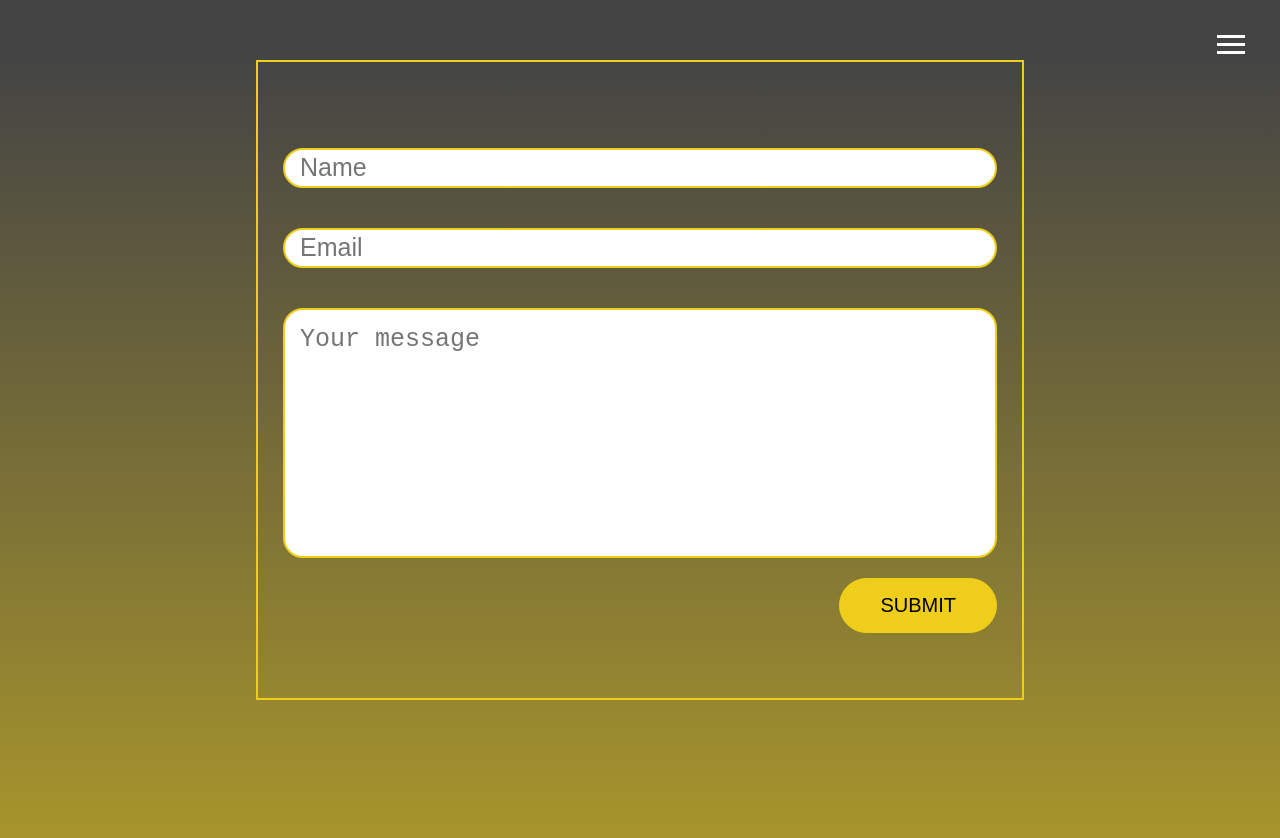
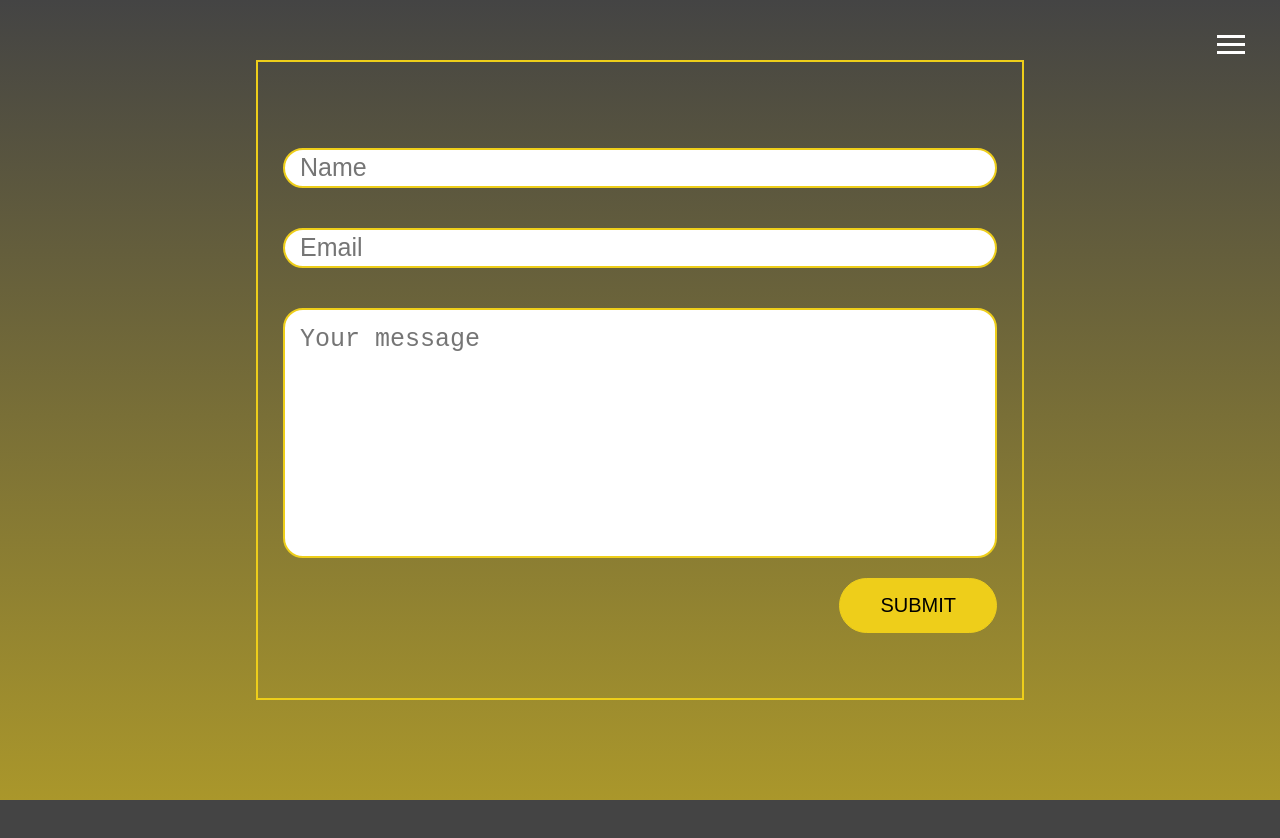
Before and after one commit to bbekhit/REACT_PORTOFOLIO, a React (Create React App) app in the folder client/: page /contact in a window 1280 px wide. Shown: the top 838 px of the page. After the commit the page ends 800 px from the top, so only its background shows below. Built offline with nearby package versions, Linux system fonts and the light colour scheme.

Commit message:
css adjustments

```diff
--- a/client/src/components/Contact/_Contact.scss
+++ b/client/src/components/Contact/_Contact.scss
@@ -5,6 +5,7 @@
     rgba($secondary-color, $background-opacity)
   );
   height: 100vh;
+  overflow: hidden;
 
   @include respond(phone) {
     display: flex;
--- a/client/src/components/Home/_Home.scss
+++ b/client/src/components/Home/_Home.scss
@@ -1,4 +1,5 @@
 .home-wrapper {
+  height: 100vh;
   background: linear-gradient(
       to bottom,
       rgba($primary-color, $background-opacity),
@@ -14,11 +15,12 @@
       rgba($primary-color, $background-opacity),
       rgba($secondary-color, $background-opacity)
     );
+    height: 100vh;
+    overflow: hidden;
   }
 
   .home {
     padding: 5rem;
-    height: 100vh;
 
     @include respond(phone) {
       padding: 2.5rem;
```
